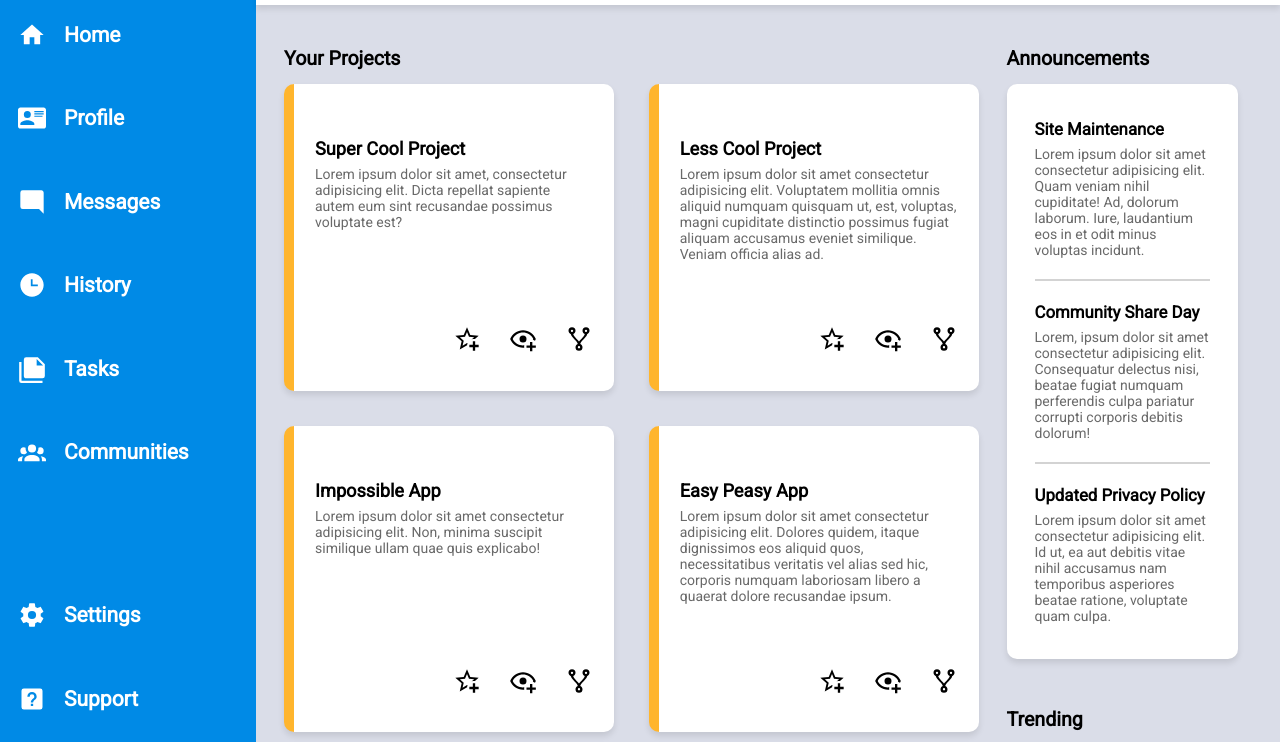
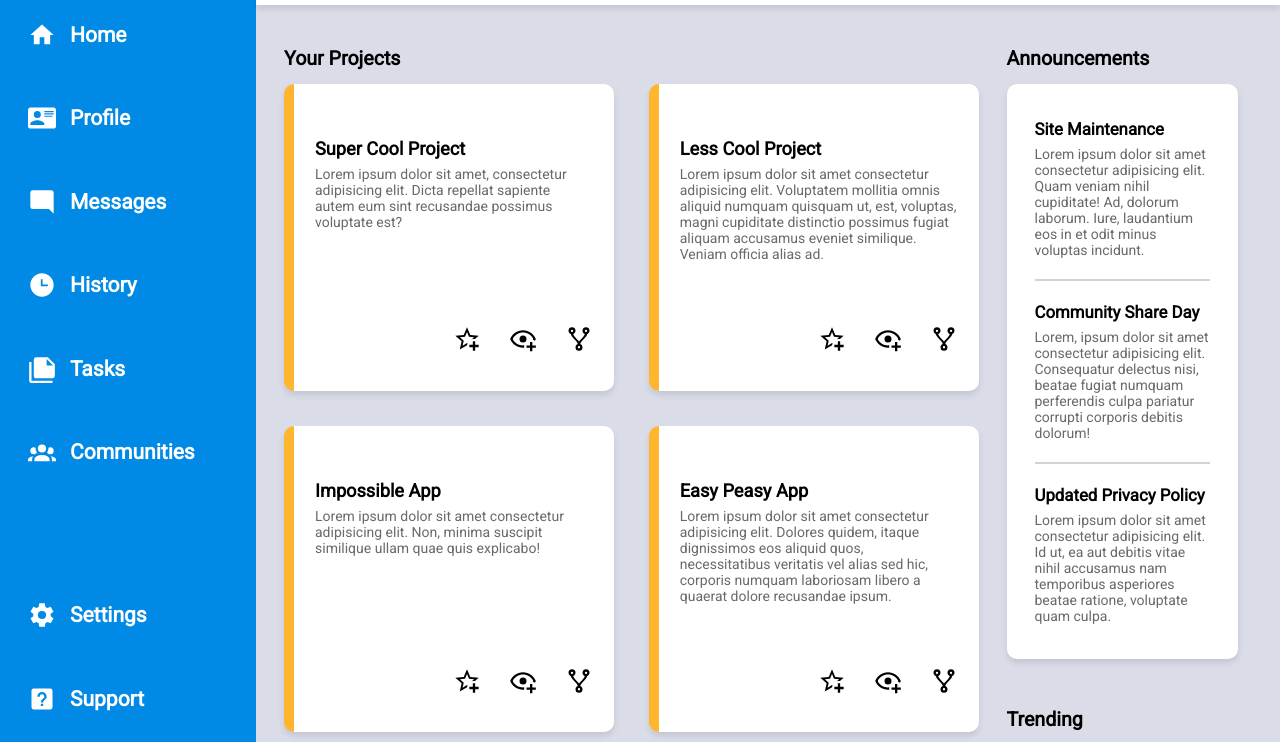
Before and after one commit to popInNotOut/odin-admin-dashboard, a plain HTML site: page index.html in a window 1280 px wide. Shown: the part 198-940 px from the top of the page. Drawn offline with Linux system fonts and the light colour scheme.

Commit message:
Added padding to sidebar for smaller screens

```diff
--- a/style.css
+++ b/style.css
@@ -46,6 +46,13 @@ ul {
     display: grid;
     grid-template-columns: 1fr 3fr;
     padding-bottom: 40vh;
+}
+
+@media (max-width: 1439px) {
+    #sidebar {
+        padding-left: 1rem;
+        padding-right: 1.5rem;
+    }
 }
 
 .sidebar-text {
```
